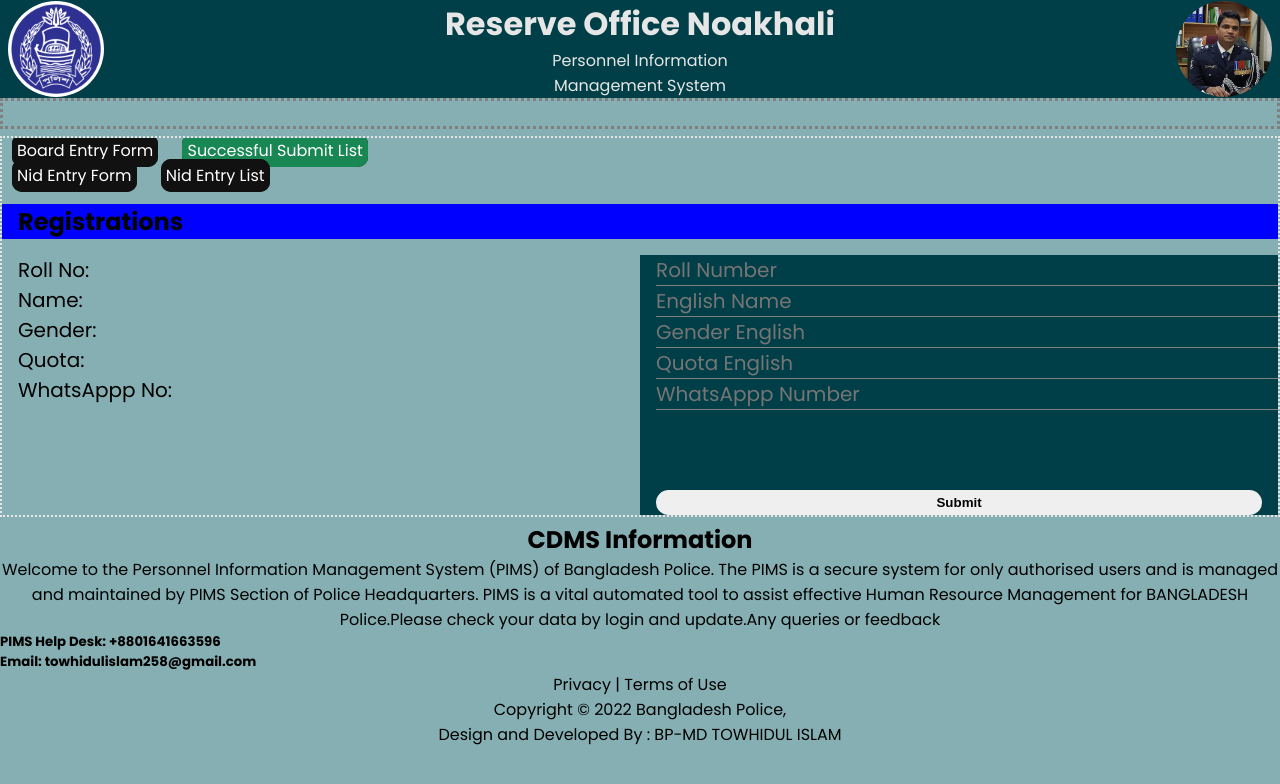
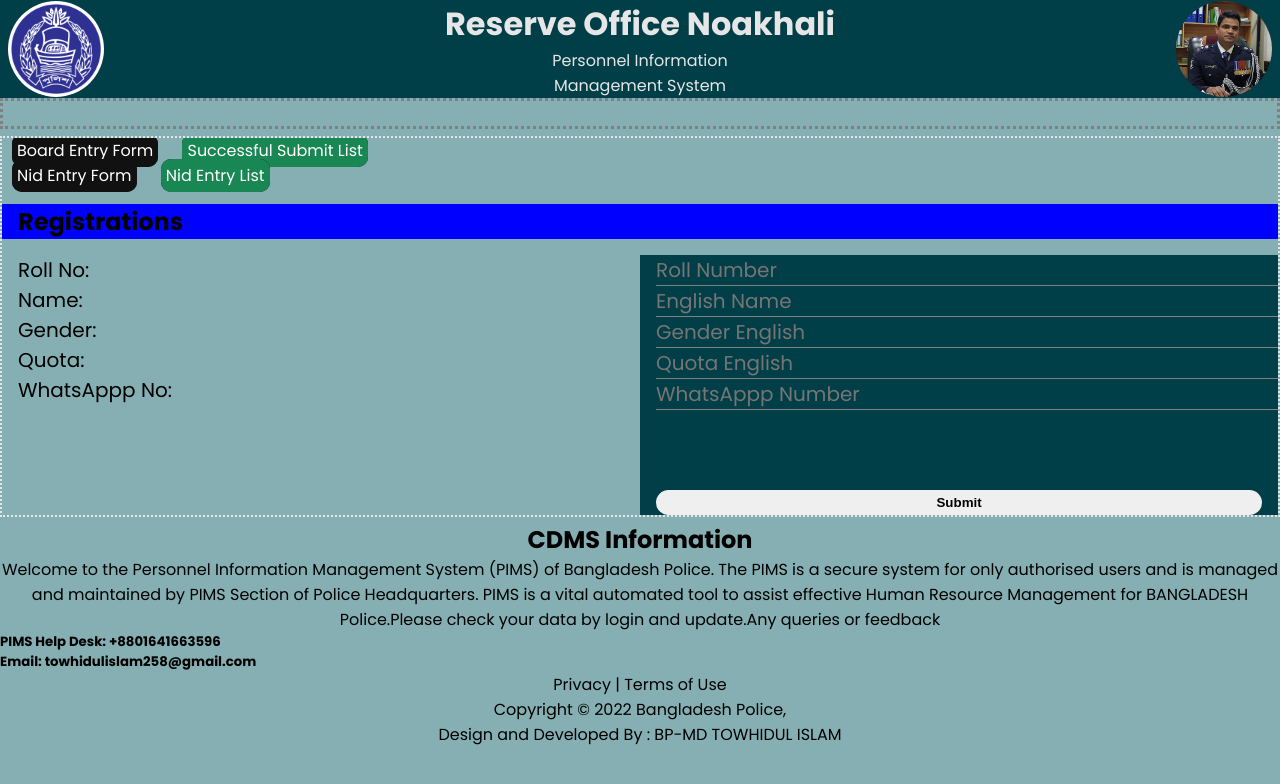
Before and after one commit to Towhid932/trc2023, a plain HTML site: page index.html in a window 1280 px wide. Drawn offline with nearby package versions, Linux system fonts and the light colour scheme.

Commit message:
Update index.html

```diff
--- a/index.html
+++ b/index.html
@@ -48,7 +48,7 @@
                </div>
                <div>
                 <a class="btn" href="https://forms.gle/G8bQQogJnH22QTwUA">Nid Entry Form</a>
-                <a class="btn" href="https://docs.google.com/spreadsheets/d/1IEeIMWv3JwwdvlVgrq0LVnDwmeGt5ue7Y-e8H9HOtSs/edit?usp=sharing">Nid Entry List</a>
+                <a class="btn" id="btnss" href="https://docs.google.com/spreadsheets/d/1IEeIMWv3JwwdvlVgrq0LVnDwmeGt5ue7Y-e8H9HOtSs/edit?usp=sharing">Nid Entry List</a>
                </div>
                 <h2>Registrations</h2>
                 <div class="login">
```
